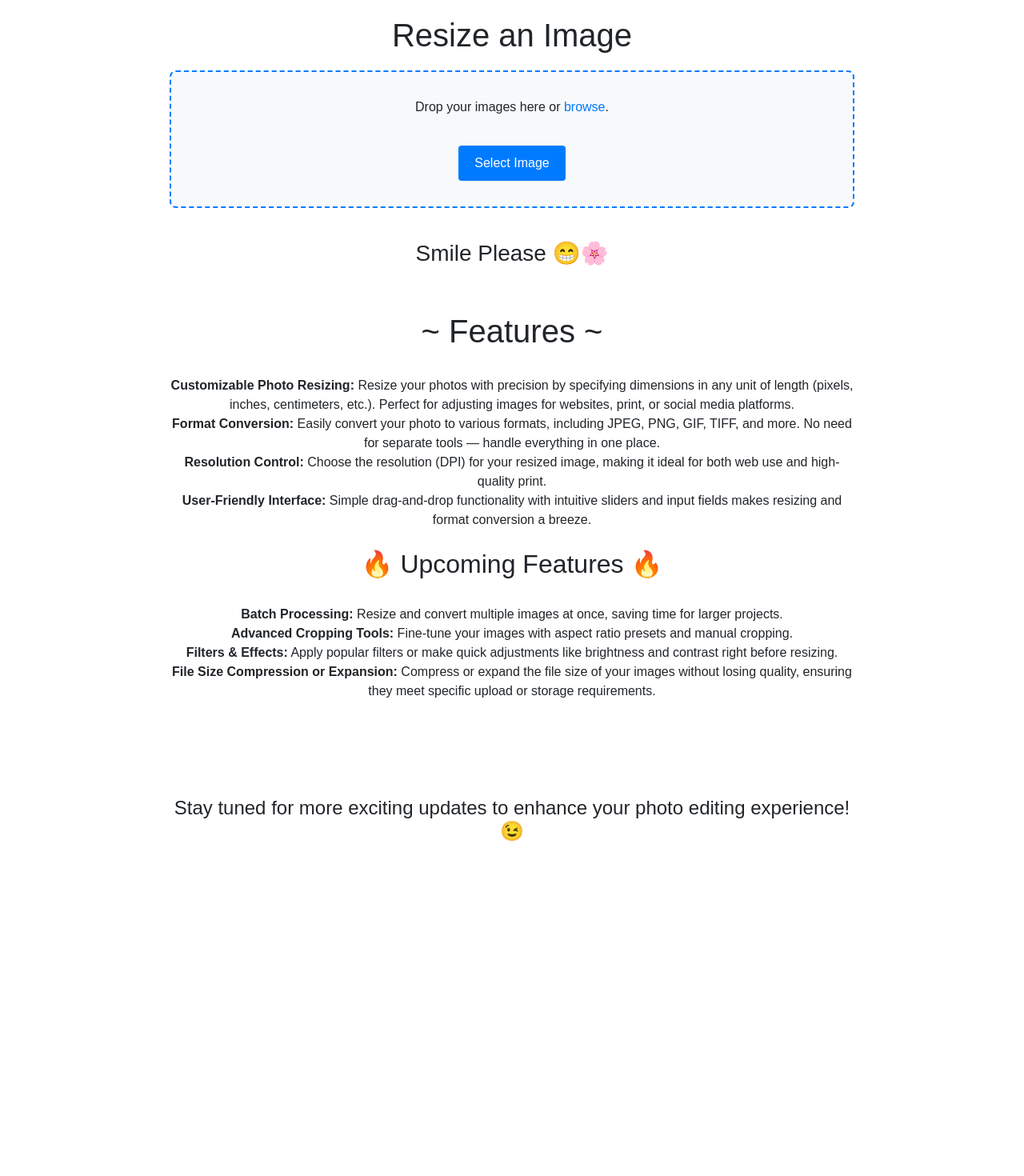
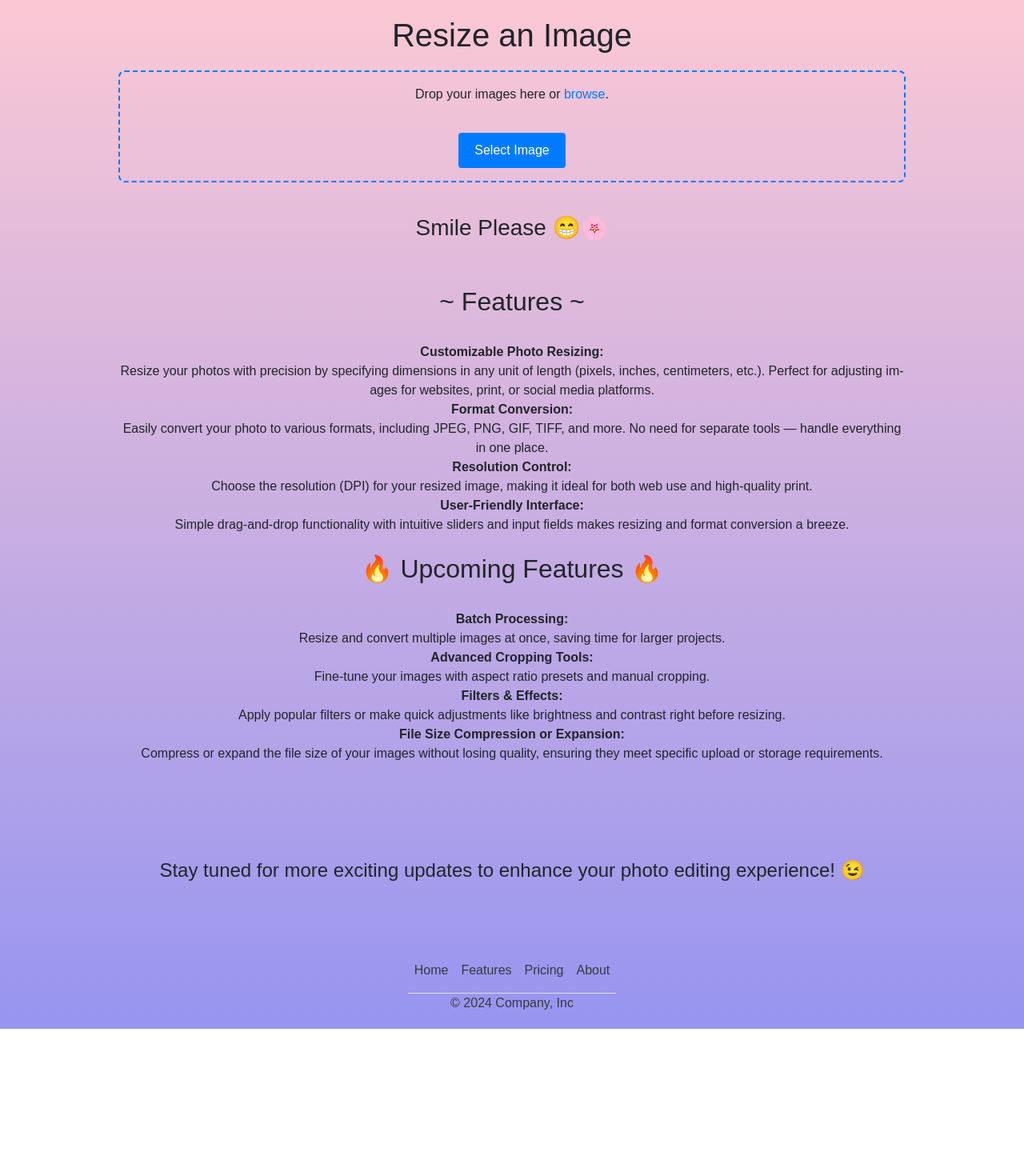
Before and after one commit to akash70629/photo-resize, a React (Vite) app: page /Features in a window 1280 px wide. Shown: the top 1470 px of the page at 80% size. After the commit the page ends 1286 px from the top, so only its background shows below. Built offline with nearby package versions, Linux system fonts and the light colour scheme.

Commit message:
minor fixes

```diff
--- a/src/App.css
+++ b/src/App.css
@@ -1,10 +1,17 @@
+body {
+  background-image: linear-gradient(to top, #9795f0 0%, #fbc8d4 100%);
+}
+
 .container {
-  max-width: 70%;
+  max-width: 80%;
   margin: 0 auto;
   padding: 20px;
   text-align: center;
   font-family: Arial, sans-serif;
-  height: 100vh;
+  min-height: 100dvh;
+  display: grid;
+  grid-template-rows: auto 1fr auto;
+  grid-template-columns: minmax(0, 1fr);
 }
 
 .heading {
@@ -14,13 +21,13 @@
 
 .uploader {
   margin-bottom: 40px;
+  width: 100%;
 }
 
 .dropArea {
   border: 2px dashed #007bff;
-  padding: 2rem;
+  padding: 1rem;
   border-radius: 8px;
-  background-color: #f8f9fa;
   position: relative;
 }
 
@@ -81,6 +88,8 @@
   max-width: 100px;
   box-sizing: border-box;
   margin-top: 8px;
+  border-radius: 5px;
+  border: none;
 }
 
 .select {
@@ -90,12 +99,20 @@
   max-width: 140px;
   box-sizing: border-box;
   margin-top: 5px;
+  border-radius: 5px;
 }
+
+.format-style {
+  padding: 10px;
+  margin-top: auto;
+  border-radius: 5px;
+}
+
 
 .lockButton {
   padding: 10px;
   font-size: 1rem;
-  background-color: #ebe6e6;
+  background-color: #e9e9f7d3;
   border: none;
   border-radius: 4px;
   cursor: pointer;
@@ -110,17 +127,17 @@
 }
 
 
-.ibutton{
+.ibutton {
   position: relative;
   right: 38%;
   bottom: 55%;
   cursor: pointer;
-  pointer-events:painted;
+  pointer-events: painted;
 }
 
 
 .button {
-  padding: 10px 20px;
+  padding: 9px 12px;
   font-size: 1rem;
   color: #ffffff;
   background-color: #007bff;
@@ -134,20 +151,30 @@
 }
 
 /* Image Preview */
+
+/* Sekected Image  */
 .selectedImage {
   border: 1px solid #ddd;
   border-radius: 5px;
-  padding: 5px;
   margin: 10px 0;
   max-width: 100%;
   height: auto;
+  max-height: 500px;
+  object-fit: contain;
 }
 
+/* Resized Image  */
+.previewImage {
+  max-width: 100%;
+  max-height: 500px;
+  object-fit: contain;
+  margin-top: 30px;
+  border: 2px dashed #007bff ;
+  padding: 5px;
+  border-radius: 8px;
+}
 
-.footer {
-  position: relative;
-  top: 60%;
-  left: 0px;
+.lfooter {
   width: 100%;
   display: grid;
   justify-content: center;
@@ -155,15 +182,19 @@
   padding-top: 10px;
 }
 
-
+:where(body) {
+  hyphens: auto;
+  overflow-wrap: break-word;
+}
 
 
 /* Media Queries for Smaller Screens */
 
 @media (max-width: 912px) {
   .input {
-    width: 51%;
-    padding: 12px;
+    width: 60%;
+    padding: 10px;
+    margin-top: auto;
   }
 
   .select {
@@ -174,13 +205,14 @@
   .lockButton {
     width: 30%;
   }
+
   .button {
     padding: 10px 7px;
     font-size: 0.9rem;
     width: 30%;
   }
 
-  .ibutton{
+  .ibutton {
     right: 32%;
     pointer-events: all;
   }
@@ -199,6 +231,7 @@
 
   .button {
     font-size: 0.9rem;
+    width: 40%;
   }
 
   .inputGroup {
@@ -206,7 +239,7 @@
   }
 
   .row {
-    justify-content: flex-start;
+    justify-content: space-evenly;
   }
 }
 
@@ -221,9 +254,9 @@
   }
 
   .button {
-    padding: 7px 7px;
+    padding: 10px 4px;
     font-size: 0.8rem;
-    width: 45%;
+    width: 50%;
   }
 
   .inputGroup {
@@ -236,8 +269,8 @@
     width: 45%;
   }
 
-  .ibutton{
+  .ibutton {
     right: 20%;
-    pointer-events:all;
+    pointer-events: all;
   }
 }
--- a/src/App.jsx
+++ b/src/App.jsx
@@ -103,22 +103,21 @@ class App extends Component {
 
           <div className="uploader">
             <h2 className="heading">Resize an Image</h2>
+
+
             <div className="dropArea">
               {this.state.image ? (
+
                 <div className="selectedImageContainer">
                   <img
                     src={URL.createObjectURL(this.state.image)}
                     alt="Selected Image"
-                    className="selectedImage"
-                    style={{
-                      maxWidth: "100%",
-                      maxHeight: "500px",
-                      objectFit: "contain",
-                    }}
-                  />
+                    className="selectedImage" />
+
                   <br />
+
                   <button
-                    className="removeImageButton"
+                    className="removeImageButton btn btn-primary"
                     onClick={() => this.setState({ image: null, resizedImage: "" })}
                   >
                     Delete
@@ -189,7 +188,7 @@ class App extends Component {
                     <img src="https://www.reduceimages.com/img/open-lock.svg" alt="Unlock" />
                   )}
                 </button>
-                <TitleTooltip/>
+                <TitleTooltip />
               </div>
 
               <div className="row">
@@ -205,7 +204,7 @@ class App extends Component {
                 </div>
                 <div className="inputGroup">
                   <label style={{ fontWeight: "bold" }}>Format</label>
-                  <select
+                  <select className="format-style"
                     value={this.state.format}
                     onChange={(e) => this.setState({ format: e.target.value })}
 
@@ -240,14 +239,7 @@ class App extends Component {
                   <img
                     src={this.state.resizedImage}
                     alt="Resized Preview"
-                    className="previewImage"
-                    style={{
-                      maxWidth: "80%",
-                      maxHeight: "500px",
-                      objectFit: "contain",
-                      marginTop: "20px",
-                    }}
-                  />
+                    className="previewImage" />
                   <br />
                   <button className="button" onClick={this.handleDownload}>
                     Download Image
--- a/src/Components/About.jsx
+++ b/src/Components/About.jsx
@@ -7,9 +7,11 @@ const About = () => {
             <div>
                 <br />
                 <br />
-                <h1>~ About ~</h1>
-                <h3>This is a free Web-tool to manipulate Photos 😉</h3>
+                <h2>~ About ~</h2>
+                <br />
+                <h5>This is a free Web-tool to manipulate Photos 😉</h5>
             </div>
+            <br /> <br /> <br />
             <Footer />
         </>
     )
--- a/src/Components/Features.jsx
+++ b/src/Components/Features.jsx
@@ -5,7 +5,7 @@ const Features = () => {
   return (
     <>
         <br /><br />
-        <h1>~ Features ~</h1>
+        <h2>~ Features ~</h2>
         <br />
 
     <strong>Customizable Photo Resizing:</strong> Resize your photos with precision by specifying dimensions in any unit of length (pixels, inches, centimeters, etc.). Perfect for adjusting images for websites, print, or social media platforms.
@@ -40,6 +40,9 @@ const Features = () => {
     <br />
     <h4>Stay tuned for more exciting updates to enhance your photo editing experience! 😉</h4>
 
+
+    <br /> <br /> <br />
+
     <Footer />
     </>
   )
--- a/src/Components/Footer.jsx
+++ b/src/Components/Footer.jsx
@@ -5,26 +5,26 @@ import { Link } from 'react-router-dom'
 
 const Footer = () => {
   return (
-    <div className="footer">
+    <div className="lfooter">
 
-            <ul className="nav justify-content-center border-bottom pb-3 mb-0">
+            <ul className="nav justify-content-center border-bottom pb-2 mb-0">
               <li className="nav-item">
-                <Link to="/" className="nav-link px-2 text-muted">Home</Link>
+                <Link to="/" className="nav-link px-2 text-dark">Home</Link>
               </li>
               <li className="nav-item">
-                <Link to="/Features" className="nav-link px-2 text-muted">Features</Link>
+                <Link to="/Features" className="nav-link px-2 text-dark">Features</Link>
               </li>
               <li className="nav-item">
-                <Link to="/Pricing" className="nav-link px-2 text-muted">Pricing</Link>
+                <Link to="/Pricing" className="nav-link px-2 text-dark">Pricing</Link>
               </li>
               {/* <li className="nav-item">
                 <Link to="#" className="nav-link px-2 text-muted">FAQs</Link>
               </li> */}
               <li className="nav-item">
-                <Link to="/About" className="nav-link px-2 text-muted">About</Link>
+                <Link to="/About" className="nav-link px-2 text-dark">About</Link>
               </li>
             </ul>
-            <p className="text-center text-muted mb-3">© 2024 Company, Inc</p>
+            <p className="text-center text-dark mb-0">© 2024 Company, Inc</p>
 
       </div>
   )
--- a/src/Components/Pricing.jsx
+++ b/src/Components/Pricing.jsx
@@ -7,12 +7,14 @@ const Pricing = () => {
     <>
       <div>
         <br />  <br />
-        <h1>~ Pricing ~</h1>
+        <h2>~ Pricing ~</h2>
         <br />
         <br />
-        <h3>Good News !!!!!</h3>
+        <h4>Good News !!!!!</h4>
         <h4>This is Absolutely Free😉</h4>
       </div>
+
+      <br /> <br /> <br />
     <Footer />
     </>
   )
```
